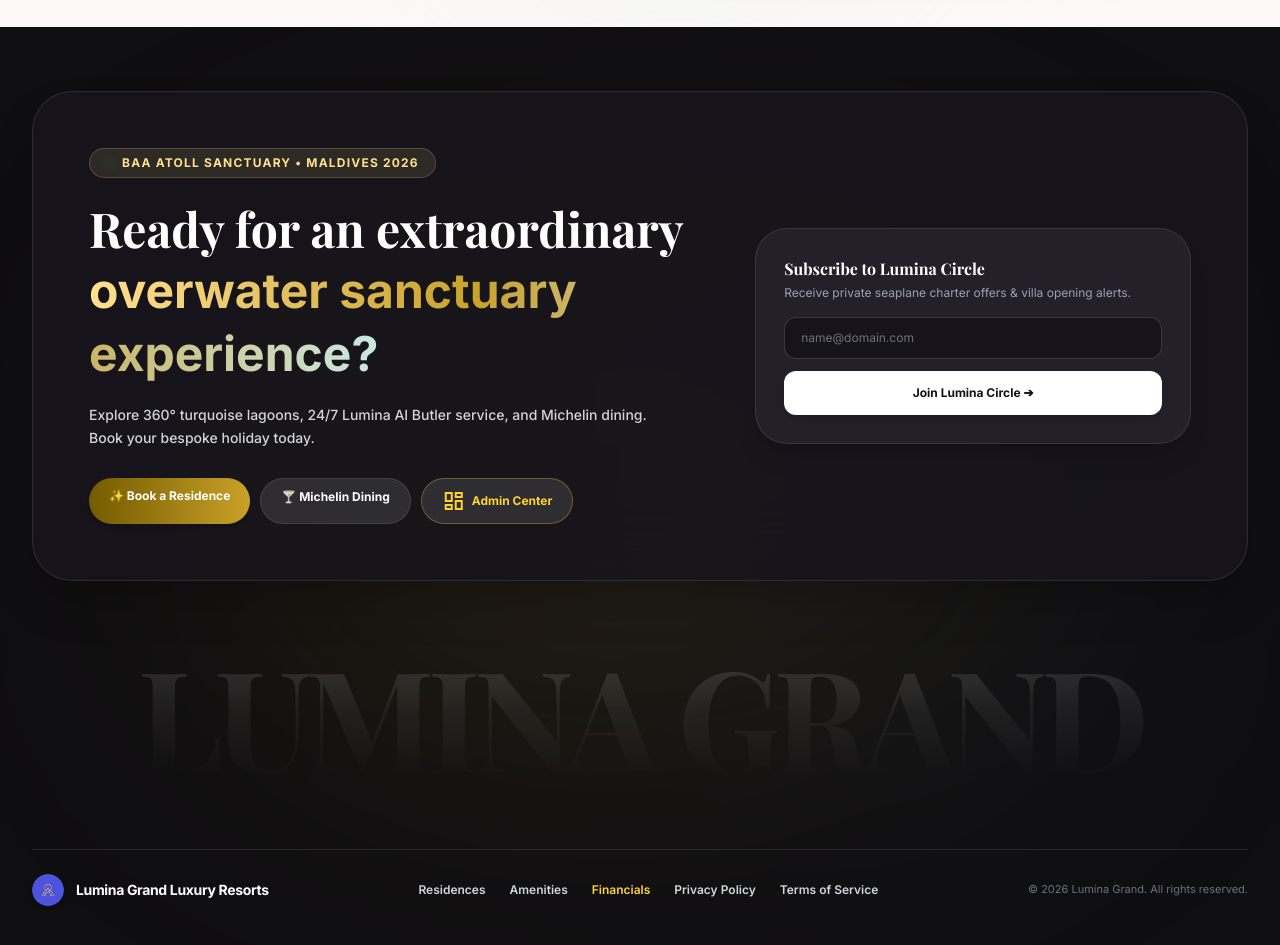
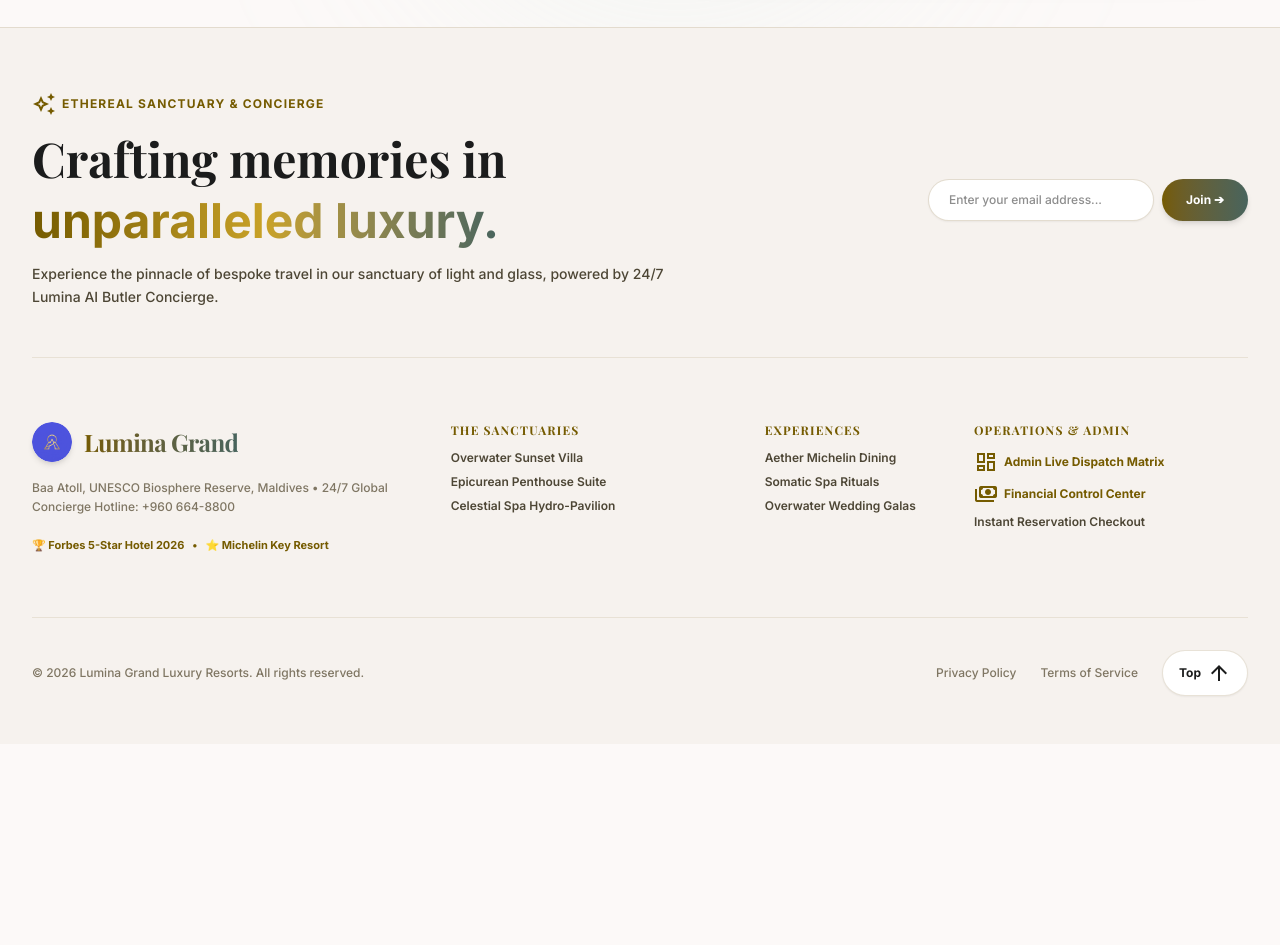
Before and after one commit to niteshyadav7/hms, a Next.js app: page / in a window 1280 px wide. Shown: the part 4240-5185 px from the top of the page. After the commit the page ends 4984 px from the top, so only its background shows below. Built offline with nearby package versions, Linux system fonts and the light colour scheme; no server answers; the database is empty; a web font is replaced by a local one.

Commit message:
feat: Redesign footer into a warm, open, seamless Ethereal layout with floating scroll-to-top

```diff
--- a/src/components/home/HomeFooter.tsx
+++ b/src/components/home/HomeFooter.tsx
@@ -18,133 +18,184 @@ export default function HomeFooter() {
     toast.success("Welcome to Lumina Circle! VIP invitation activated.");
   };
 
+  const scrollToTop = () => {
+    window.scrollTo({ top: 0, behavior: "smooth" });
+  };
+
   return (
-    <footer className="bg-[#0f0e11] text-white w-full relative overflow-hidden py-16 px-4 md:px-8 font-body">
-      {/* Dynamic Modern Mesh Gradient Glows */}
-      <div className="absolute top-1/2 left-1/2 -translate-x-1/2 -translate-y-1/2 w-[800px] h-[400px] bg-gradient-to-r from-[#755b00]/20 via-[#c9a227]/15 to-[#48645d]/20 rounded-full blur-[140px] pointer-events-none" />
+    <footer className="bg-[#f6f2ee] dark:bg-[#121115] text-[#1b1c1c] dark:text-white w-full border-t border-[#d1c5af]/50 pt-16 pb-12 font-body transition-colors">
+      <div className="max-w-[1340px] mx-auto px-4 md:px-8 space-y-16">
 
-      <div className="max-w-[1340px] mx-auto relative z-10 space-y-12">
-
-        {/* 🌟 1. FLOATING CURVED MODERN GLASS ISLAND */}
-        <div className="bg-[#18161c]/90 border border-white/10 rounded-[40px] p-8 md:p-14 shadow-2xl backdrop-blur-2xl relative overflow-hidden grid grid-cols-1 lg:grid-cols-12 gap-10 items-center">
-
-          {/* Left Column: Big Statement Headline & Brand */}
-          <div className="lg:col-span-7 space-y-5">
-            <div className="inline-flex items-center gap-2 bg-[#ffe08e]/10 text-[#ffe08e] px-4 py-1.5 rounded-full text-xs font-black uppercase tracking-widest border border-[#ffe08e]/20">
-              <span className="w-2 h-2 rounded-full bg-emerald-400 animate-ping" />
-              Baa Atoll Sanctuary • Maldives 2026
-            </div>
-
-            <h2 className="text-3xl md:text-5xl font-black text-white font-display leading-tight">
-              Ready for an extraordinary <br />
-              <span className="bg-gradient-to-r from-[#ffe08e] via-[#c9a227] to-[#cae9e0] bg-clip-text text-transparent">
-                overwater sanctuary experience?
+        {/* 🌟 1. ELEGANT OPEN HERO SECTION (NO DARK BOXES) */}
+        <div className="flex flex-col lg:flex-row justify-between items-start lg:items-center gap-8 border-b border-[#d1c5af]/40 pb-12">
+          <div className="space-y-3 max-w-2xl">
+            <span className="text-xs font-black uppercase tracking-widest text-[#755b00] dark:text-[#ffe08e] flex items-center gap-1.5">
+              <span className="material-symbols-outlined text-sm">auto_awesome</span>
+              Ethereal Sanctuary & Concierge
+            </span>
+            <h2 className="text-3xl md:text-5xl font-black text-[#1b1c1c] dark:text-white font-display leading-tight">
+              Crafting memories in <br />
+              <span className="bg-gradient-to-r from-[#755b00] via-[#c9a227] to-[#48645d] bg-clip-text text-transparent">
+                unparalleled luxury.
               </span>
             </h2>
-
-            <p className="text-xs md:text-sm text-gray-300 font-medium max-w-xl leading-relaxed">
-              Explore 360° turquoise lagoons, 24/7 Lumina AI Butler service, and Michelin dining. Book your bespoke holiday today.
+            <p className="text-sm text-[#4d4635] dark:text-gray-300 font-medium leading-relaxed">
+              Experience the pinnacle of bespoke travel in our sanctuary of light and glass, powered by 24/7 Lumina AI Butler Concierge.
             </p>
-
-            {/* Quick Action Pill Chips */}
-            <div className="flex flex-wrap gap-2.5 pt-2">
-              <Link
-                href="/rooms"
-                className="bg-gradient-to-r from-[#755b00] to-[#c9a227] hover:opacity-90 text-white px-5 py-2.5 rounded-full text-xs font-black shadow-md no-underline transition-all active:scale-95"
-              >
-                ✨ Book a Residence
-              </Link>
-              <Link
-                href="/#dining"
-                className="bg-white/10 hover:bg-white/20 text-white px-5 py-2.5 rounded-full text-xs font-bold no-underline transition-all border border-white/10"
-              >
-                🍸 Michelin Dining
-              </Link>
-              <Link
-                href="/admin/dashboard"
-                className="bg-white/10 hover:bg-white/20 text-amber-300 px-5 py-2.5 rounded-full text-xs font-bold no-underline transition-all border border-amber-300/30 flex items-center gap-1.5"
-              >
-                <span className="material-symbols-outlined text-xs">dashboard</span>
-                Admin Center
-              </Link>
-            </div>
           </div>
 
-          {/* Right Column: Modern Newsletter Capsule */}
-          <div className="lg:col-span-5 bg-[#232029] p-7 rounded-[32px] border border-white/10 space-y-4 shadow-xl">
-            <div>
-              <h4 className="text-base font-extrabold text-white font-display">
-                Subscribe to Lumina Circle
-              </h4>
-              <p className="text-xs text-gray-400 mt-1">
-                Receive private seaplane charter offers & villa opening alerts.
-              </p>
-            </div>
-
+          {/* Newsletter Input Capsule */}
+          <div className="w-full lg:w-auto min-w-[320px] max-w-md">
             {subscribed ? (
-              <div className="bg-[#755b00]/30 border border-[#ffe08e]/40 p-3.5 rounded-xl text-center text-xs font-bold text-[#ffe08e] flex items-center justify-center gap-2">
+              <div className="bg-[#ffe08e]/40 border border-[#c9a227]/50 p-4 rounded-2xl text-center text-xs font-black text-[#755b00] flex items-center justify-center gap-2 shadow-xs">
                 <span className="material-symbols-outlined text-sm">verified</span>
-                Invitation Activated for {email}
+                VIP Status Activated for {email}
               </div>
             ) : (
-              <form onSubmit={handleSubscribe} className="space-y-3">
+              <form onSubmit={handleSubscribe} className="flex gap-2">
                 <input
                   type="email"
                   required
                   value={email}
                   onChange={(e) => setEmail(e.target.value)}
-                  placeholder="name@domain.com"
-                  className="w-full bg-[#16141a] border border-white/15 rounded-xl px-4 py-3 text-xs text-white placeholder:text-gray-500 outline-none focus:ring-2 focus:ring-[#ffe08e]"
+                  placeholder="Enter your email address..."
+                  className="flex-1 bg-white dark:bg-[#1e1c22] border border-[#d1c5af]/60 rounded-full px-5 py-3 text-xs font-medium text-[#1b1c1c] dark:text-white outline-none focus:ring-2 focus:ring-[#755b00] shadow-xs"
                 />
                 <button
                   type="submit"
-                  className="w-full bg-white hover:bg-gray-100 text-[#121115] py-3.5 rounded-xl text-xs font-black shadow-lg transition-all border-none cursor-pointer active:scale-95"
+                  className="bg-gradient-to-r from-[#755b00] to-[#48645d] hover:from-[#584400] text-white px-6 py-3 rounded-full text-xs font-black shadow-md transition-all border-none cursor-pointer active:scale-95 whitespace-nowrap"
                 >
-                  Join Lumina Circle ➔
+                  Join ➔
                 </button>
               </form>
             )}
           </div>
+        </div>
+
+        {/* 🌟 2. CLEAN 4-COLUMN LINKS & BRAND IDENTIFIER */}
+        <div className="grid grid-cols-1 md:grid-cols-2 lg:grid-cols-12 gap-10">
+
+          {/* Brand Info (4 Cols) */}
+          <div className="lg:col-span-4 space-y-4">
+            <Link href="/" className="flex items-center gap-3 no-underline group">
+              <img
+                src="/logo.png"
+                alt="Lumina Grand Logo"
+                className="w-10 h-10 object-cover rounded-full shadow-md group-hover:scale-105 transition-transform"
+              />
+              <span className="text-2xl font-black bg-gradient-to-r from-[#755b00] to-[#48645d] bg-clip-text text-transparent tracking-tight font-display">
+                Lumina Grand
+              </span>
+            </Link>
+            <p className="text-xs text-[#7f7663] dark:text-gray-400 font-medium leading-relaxed max-w-sm">
+              Baa Atoll, UNESCO Biosphere Reserve, Maldives • 24/7 Global Concierge Hotline: +960 664-8800
+            </p>
+            <div className="flex items-center gap-2 pt-1 text-[11px] font-bold text-[#755b00] dark:text-[#ffe08e]">
+              <span>🏆 Forbes 5-Star Hotel 2026</span>
+              <span>•</span>
+              <span>⭐ Michelin Key Resort</span>
+            </div>
+          </div>
+
+          {/* Column 2: Residences (2 Cols) */}
+          <div className="lg:col-span-3 space-y-3">
+            <h4 className="text-xs font-black uppercase tracking-widest text-[#755b00] dark:text-[#ffe08e]">
+              The Sanctuaries
+            </h4>
+            <ul className="space-y-2 text-xs font-semibold text-[#4d4635] dark:text-gray-300 list-none p-0">
+              <li>
+                <Link href="/rooms" className="hover:text-[#755b00] transition-colors no-underline block">
+                  Overwater Sunset Villa
+                </Link>
+              </li>
+              <li>
+                <Link href="/rooms" className="hover:text-[#755b00] transition-colors no-underline block">
+                  Epicurean Penthouse Suite
+                </Link>
+              </li>
+              <li>
+                <Link href="/rooms" className="hover:text-[#755b00] transition-colors no-underline block">
+                  Celestial Spa Hydro-Pavilion
+                </Link>
+              </li>
+            </ul>
+          </div>
+
+          {/* Column 3: Experiences (2 Cols) */}
+          <div className="lg:col-span-2 space-y-3">
+            <h4 className="text-xs font-black uppercase tracking-widest text-[#755b00] dark:text-[#ffe08e]">
+              Experiences
+            </h4>
+            <ul className="space-y-2 text-xs font-semibold text-[#4d4635] dark:text-gray-300 list-none p-0">
+              <li>
+                <Link href="/#dining" className="hover:text-[#755b00] transition-colors no-underline block">
+                  Aether Michelin Dining
+                </Link>
+              </li>
+              <li>
+                <Link href="/#amenities" className="hover:text-[#755b00] transition-colors no-underline block">
+                  Somatic Spa Rituals
+                </Link>
+              </li>
+              <li>
+                <Link href="/#weddings" className="hover:text-[#755b00] transition-colors no-underline block">
+                  Overwater Wedding Galas
+                </Link>
+              </li>
+            </ul>
+          </div>
+
+          {/* Column 4: Resort Admin (3 Cols) */}
+          <div className="lg:col-span-3 space-y-3">
+            <h4 className="text-xs font-black uppercase tracking-widest text-[#755b00] dark:text-[#ffe08e]">
+              Operations & Admin
+            </h4>
+            <ul className="space-y-2 text-xs font-semibold text-[#4d4635] dark:text-gray-300 list-none p-0">
+              <li>
+                <Link href="/admin/dashboard" className="hover:text-[#755b00] transition-colors no-underline flex items-center gap-1.5 text-[#755b00] dark:text-[#ffe08e] font-extrabold">
+                  <span className="material-symbols-outlined text-xs">dashboard</span>
+                  Admin Live Dispatch Matrix
+                </Link>
+              </li>
+              <li>
+                <Link href="/admin/payments" className="hover:text-[#755b00] transition-colors no-underline flex items-center gap-1.5 text-[#755b00] dark:text-[#ffe08e] font-extrabold">
+                  <span className="material-symbols-outlined text-xs">payments</span>
+                  Financial Control Center
+                </Link>
+              </li>
+              <li>
+                <Link href="/booking/checkout" className="hover:text-[#755b00] transition-colors no-underline block">
+                  Instant Reservation Checkout
+                </Link>
+              </li>
+            </ul>
+          </div>
 
         </div>
 
-        {/* 🌟 2. MODERN GIANT TYPOGRAPHY BRAND WATERMARK */}
-        <div className="relative py-4 text-center select-none overflow-hidden">
-          <span className="text-6xl sm:text-8xl md:text-[140px] font-black tracking-tighter text-transparent bg-clip-text bg-gradient-to-b from-white/15 via-white/5 to-transparent font-display block leading-none">
-            LUMINA GRAND
-          </span>
-        </div>
+        {/* 🌟 3. BOTTOM BAR WITH BACK TO TOP BUTTON */}
+        <div className="pt-8 border-t border-[#d1c5af]/40 flex flex-col md:flex-row justify-between items-center gap-4 text-xs text-[#7f7663] dark:text-gray-400 font-medium">
+          <p className="m-0">
+            © 2026 Lumina Grand Luxury Resorts. All rights reserved.
+          </p>
 
-        {/* 🌟 3. SLEEK MODERN NAVIGATION & SOCIAL ROW */}
-        <div className="flex flex-col md:flex-row items-center justify-between gap-6 pt-6 border-t border-white/10 text-xs text-gray-400">
-          <div className="flex items-center gap-3">
-            <img src="/logo.png" alt="Lumina Grand Logo" className="w-8 h-8 rounded-full object-cover shadow-md" />
-            <span className="font-extrabold text-white tracking-tight text-sm">
-              Lumina Grand Luxury Resorts
-            </span>
-          </div>
-
-          <div className="flex flex-wrap justify-center gap-6 font-semibold text-gray-300">
-            <Link href="/rooms" className="hover:text-[#ffe08e] no-underline transition-colors">
-              Residences
-            </Link>
-            <Link href="/#amenities" className="hover:text-[#ffe08e] no-underline transition-colors">
-              Amenities
-            </Link>
-            <Link href="/admin/payments" className="hover:text-[#ffe08e] no-underline transition-colors text-amber-300">
-              Financials
-            </Link>
-            <Link href="/privacy-policy" className="hover:text-[#ffe08e] no-underline transition-colors">
+          <div className="flex items-center gap-6">
+            <Link href="/privacy-policy" className="hover:text-[#755b00] no-underline transition-colors">
               Privacy Policy
             </Link>
-            <Link href="/terms-of-service" className="hover:text-[#ffe08e] no-underline transition-colors">
+            <Link href="/terms-of-service" className="hover:text-[#755b00] no-underline transition-colors">
               Terms of Service
             </Link>
+
+            {/* Scroll to Top Button */}
+            <button
+              onClick={scrollToTop}
+              className="bg-white dark:bg-[#1e1c22] hover:bg-[#ffe08e]/50 text-[#1b1c1c] dark:text-white p-2.5 px-4 rounded-full border border-[#d1c5af]/50 text-xs font-bold transition-all flex items-center gap-1.5 cursor-pointer shadow-xs active:scale-95"
+            >
+              <span>Top</span>
+              <span className="material-symbols-outlined text-sm">arrow_upward</span>
+            </button>
           </div>
-
-          <p className="m-0 text-gray-500 font-mono text-[11px]">
-            © 2026 Lumina Grand. All rights reserved.
-          </p>
         </div>
 
       </div>
```
